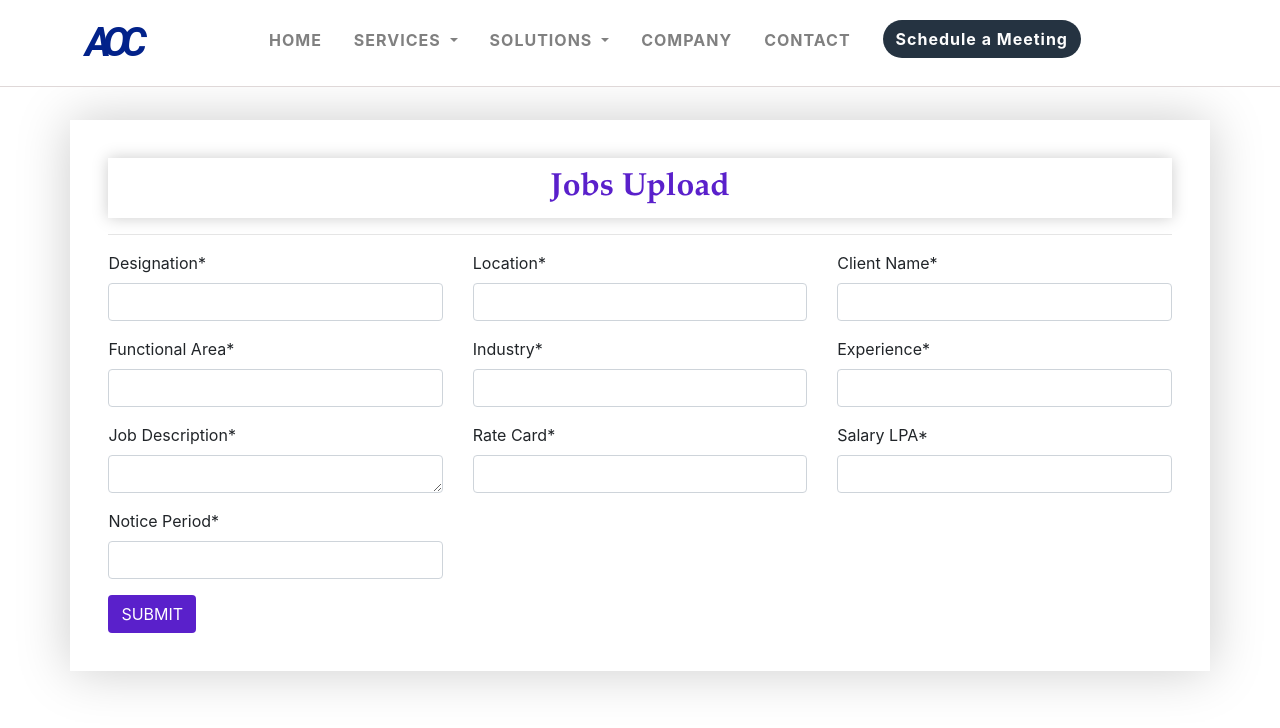
After one commit to AOCINC/Aoc_Business, a Django app: page /Job-Upload in a window 1280 px wide. The commit adds this page. Shown: the top 728 px of the page. Run offline with Django 3.2, Linux system fonts and the light colour scheme; some libraries are stand-ins or nearby versions; some web fonts are replaced.

Commit message:
search feature

```diff
--- a/Aoc_Business/Aoc_Business/settings.py
+++ b/Aoc_Business/Aoc_Business/settings.py
@@ -112,13 +112,13 @@ AUTH_PASSWORD_VALIDATORS = [
 
 LANGUAGE_CODE = 'en-us'
 
-TIME_ZONE = 'UTC'
+TIME_ZONE = 'Asia/Kolkata'
 
 USE_I18N = True
 
 USE_L10N = True
 
-USE_TZ = True
+USE_TZ  = True
 
 
 # Static files (CSS, JavaScript, Images)
--- /dev/null
+++ b/Aoc_Business/JobsApp/forms.py
@@ -0,0 +1,22 @@
+from django import forms
+from JobsApp.models import Job_Upload
+
+class JobUpload_Form(forms.ModelForm):
+    class Meta:
+        model = Job_Upload
+        fields = [
+                    'Designation',
+                    'Location',
+                    'Client_Name',
+                    'Functional_Area',
+                    'Industry',
+                    'Experience',
+                    'Job_Description',
+                    'Rate_Card',
+                    'Salary_LPA',
+                    'Notice_Period',
+                    # 'Posted_On',
+                ]
+        widgets = {
+        'Job_Description': forms.Textarea(attrs={'rows':1, 'cols':15}),
+        }
--- a/Aoc_Business/JobsApp/models.py
+++ b/Aoc_Business/JobsApp/models.py
@@ -1,3 +1,16 @@
 from django.db import models
+from django.utils import timezone
 
-# Create your models here.
+
+class Job_Upload(models.Model):
+    Designation = models.CharField(max_length = 250)
+    Location    = models.CharField(max_length = 250)
+    Client_Name = models.CharField(max_length = 250)
+    Functional_Area = models.CharField(max_length = 250)
+    Industry    = models.CharField(max_length = 250)
+    Experience  = models.CharField(max_length = 250)
+    Job_Description = models.TextField()
+    Rate_Card   = models.CharField(max_length = 250)
+    Salary_LPA  = models.CharField(max_length = 250)
+    Notice_Period = models.CharField(max_length = 250)
+    Posted_On    = models.DateTimeField(default=timezone.now)
--- /dev/null
+++ b/Aoc_Business/JobsApp/templates/JobsApp/JobsUpload.html
@@ -0,0 +1,38 @@
+{% extends 'Aoc_Business_LandingApp/base.html' %}
+{% load static %}
+{% load crispy_forms_tags %}
+
+{% block content %}
+<br><br><br><br>
+<br>
+<!-- form div -->
+<div class="container" id="JobUpload">
+<h2 class="text-center"> <strong>Jobs Upload </strong> </h2>
+    <hr>
+    <form method="post" novalidate>
+    {% csrf_token %}
+    <div class="row">
+        <div class="col-sm">
+            {{ jobsForm.Designation |as_crispy_field }}
+            {{ jobsForm.Functional_Area |as_crispy_field }}
+            {{ jobsForm.Job_Description |as_crispy_field }}
+            {{ jobsForm.Notice_Period |as_crispy_field }}
+
+        </div>
+        <div class="col-sm">
+            {{ jobsForm.Location |as_crispy_field }}
+            {{ jobsForm.Industry |as_crispy_field }}
+            {{ jobsForm.Rate_Card |as_crispy_field }}
+        </div>
+        <div class="col-sm">
+            {{ jobsForm.Client_Name |as_crispy_field }}
+            {{ jobsForm.Experience |as_crispy_field }}
+            {{ jobsForm.Salary_LPA |as_crispy_field }}
+        </div>
+    </div>
+    <button id="Jobupload-btn"type="submit" class="btn btn">SUBMIT</button>
+</form>
+</div>
+<!-- form div -->
+<br><br><br>
+{% endblock %}
--- a/Aoc_Business/JobsApp/urls.py
+++ b/Aoc_Business/JobsApp/urls.py
@@ -4,4 +4,5 @@ from JobsApp import views
 
 urlpatterns = [
     path('Jobs-List',views.JobsListView, name ='Jobs_List'),
+    path('Job-Upload',views.Job_UploadsView, name = 'Jobs_Upload'),
 ]
--- a/Aoc_Business/JobsApp/views.py
+++ b/Aoc_Business/JobsApp/views.py
@@ -1,5 +1,39 @@
-from django.shortcuts import render
+from django.shortcuts import render,redirect
+from django.contrib import messages
+from JobsApp.models import Job_Upload
+from JobsApp.forms import JobUpload_Form
+import datetime
+from django.db.models import Q
+
+def Job_UploadsView(request):
+    template = 'JobsApp/JobsUpload.html'
+    if request.method == "POST":
+        jobsForm = JobUpload_Form(request.POST)
+        if jobsForm.is_valid():
+            jobsForm.save()
+            print('form is saving line========')
+            messages.success(request, 'Jobs Uploaded Successfully')
+            return redirect('Jobs_List')
+    else:
+        jobsForm = JobUpload_Form()
+    context = {
+        'jobsForm':jobsForm,
+    }
+    return render(request,template,context)
 
 def JobsListView(request):
     template = 'JobsApp/All_JobsList.html'
-    return render(request, template)
+    JobList  = Job_Upload.objects.all().order_by('-id')
+    query    = request.GET.get('q',default=' ') #added default for preventing the None Error when Joblisting PAGE TRIGGERED
+    if query:
+        JobList = Job_Upload.objects.filter(
+            Q(Designation__icontains = query.strip())
+        )
+    if not Job_Upload.objects.filter(Designation__icontains = query).exists():
+        messages.warning(request,'Your Searhed Result Not Found..')
+    if query == '':
+        messages.warning(request,'Please Enter Which Job You Are Searching For...')
+    context  = {
+        'JobList':JobList,
+    }
+    return render(request, template, context)
--- a/Aoc_Business/static/css/style.css
+++ b/Aoc_Business/static/css/style.css
@@ -1199,3 +1199,121 @@ html {
 }
 
 /* schedule meeting ends  */
+
+/* JOBS APP */
+/* jobs upload form */
+#JobUpload{
+    background: #fff;
+    padding: 3%;
+    box-shadow: 0 0 50px #ccc;
+
+}
+#JobUpload h2{
+    color:#5A20CB;
+    box-shadow: 0 0 15px #ccc;
+    padding: 1%;
+    font-family:Palatino, serif;
+
+}
+#Jobupload-btn{
+    background:#5A20CB;
+    color:#fff;
+}
+/* jobs upload form */
+/* JOBS LIST  */
+#jobCard{
+    border: 1px solid rgb(207, 204, 204);
+    box-shadow: 0 0 10px #ccc;
+    padding: 3%;
+    transition: .5s ease;
+}
+#jobCard:hover{
+    box-shadow: 0 0 15px rgb(160, 159, 159);
+    transition: .5s ease;
+}
+#DetailBtn{
+    background:#03203C;
+    color:#fff;
+}
+/* ====== Search Box ======  */
+
+#course-container{
+    margin-bottom: 5%;
+    box-shadow: 0 0 10px #ccc;
+    padding:2%;
+}
+.course-search
+{
+/* margin-bottom: 3%; */
+border: 2px solid rgb(167, 159, 159);
+overflow: auto;
+border-radius: 5px;
+-moz-border-radius: 5px;
+-webkit-border-radius: 5px;
+
+
+}
+
+.course-search input[type="text"]
+{
+border: 0px;
+width: 67%;
+padding: 10px 10px;
+
+}
+
+.course-search input[type="text"]:focus
+{
+outline: 0;
+}
+
+.course-search input[type="submit"]
+{
+    /* border-radius-top-right: 5px;
+    border-radius-bottom-right: 5px; */
+
+    border: 0px;
+    background: none;
+    background-color:#03203C;
+    color: #fff;
+    float: right;
+    padding: 11px;
+    -moz-border-radius-top-right: 5px;
+    -webkit-border-radius-top-right: 5px;
+    -moz-border-radius-bottom-right: 5px;
+    -webkit-border-radius-bottom-right: 5px;
+    cursor:pointer;
+
+
+}
+
+/* ===========================
+====== Medua Query for Search Box ======
+=========================== */
+
+@media only screen and (min-width : 150px) and (max-width : 780px)
+{
+{}
+.course-search
+{
+    width: 95%;
+    margin: 0 auto;
+}
+
+}
+/* SEARCH BOX END HERE */
+/* job messages */
+#JobMsg{
+    padding: 1px;
+}
+#JobMsg p{
+    color:#7c0505;
+    margin-top: 8px;
+    margin-left: 10px;
+}
+/* job messages end here */
+
+/* JOBS LIST */
+
+
+/* JOBS APP */
--- a/Aoc_Business/templates/Aoc_Business_LandingApp/base.html
+++ b/Aoc_Business/templates/Aoc_Business_LandingApp/base.html
@@ -32,6 +32,10 @@
     integrity="sha384-50oBUHEmvpQ+1lW4y57PTFmhCaXp0ML5d60M1M7uH2+nqUivzIebhndOJK28anvf"
     crossorigin="anonymous">
     <link rel="icon" href="{% static 'images/aoc_fevicon.png'  %}" type="image/x-icon" />
+    <!-- animate text -->
+    <link
+    rel="stylesheet"
+    href="https://cdnjs.cloudflare.com/ajax/libs/animate.css/4.1.1/animate.min.css"/>
 
     <title>
       {% block title %}
```
Also changed, not shown: Aoc_Business/JobsApp/admin.py (+18 -1 lines), Aoc_Business/JobsApp/templates/JobsApp/All_JobsList.html (+62 -1 lines), Aoc_Business/JobsApp/templatetags/CountDays.py (added, +9 -0 lines), Aoc_Business/JobsApp/migrations/0001_initial.py (added), Aoc_Business/JobsApp/migrations/0002_auto_20211108_1346.py (added), Aoc_Business/JobsApp/templatetags/__init__.py (added), Aoc_Business/db.sqlite3.
